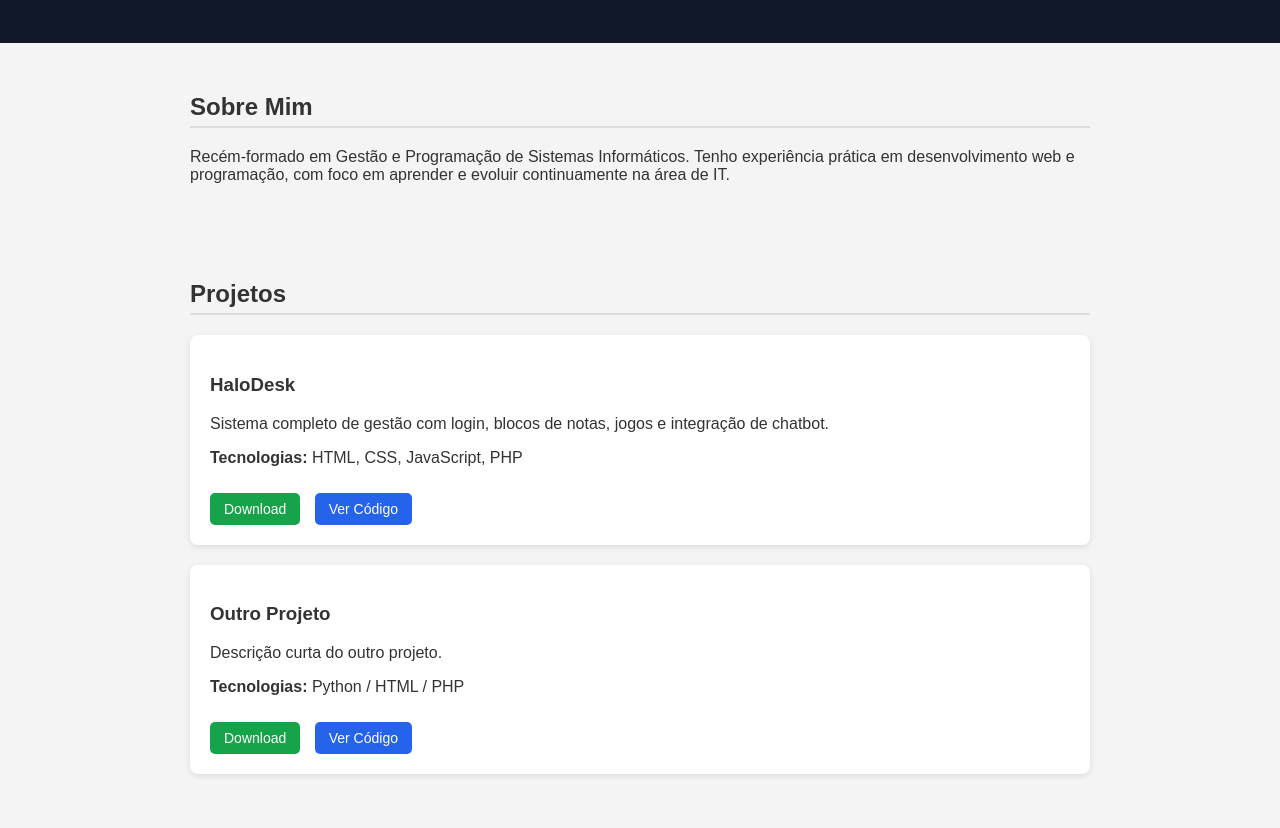
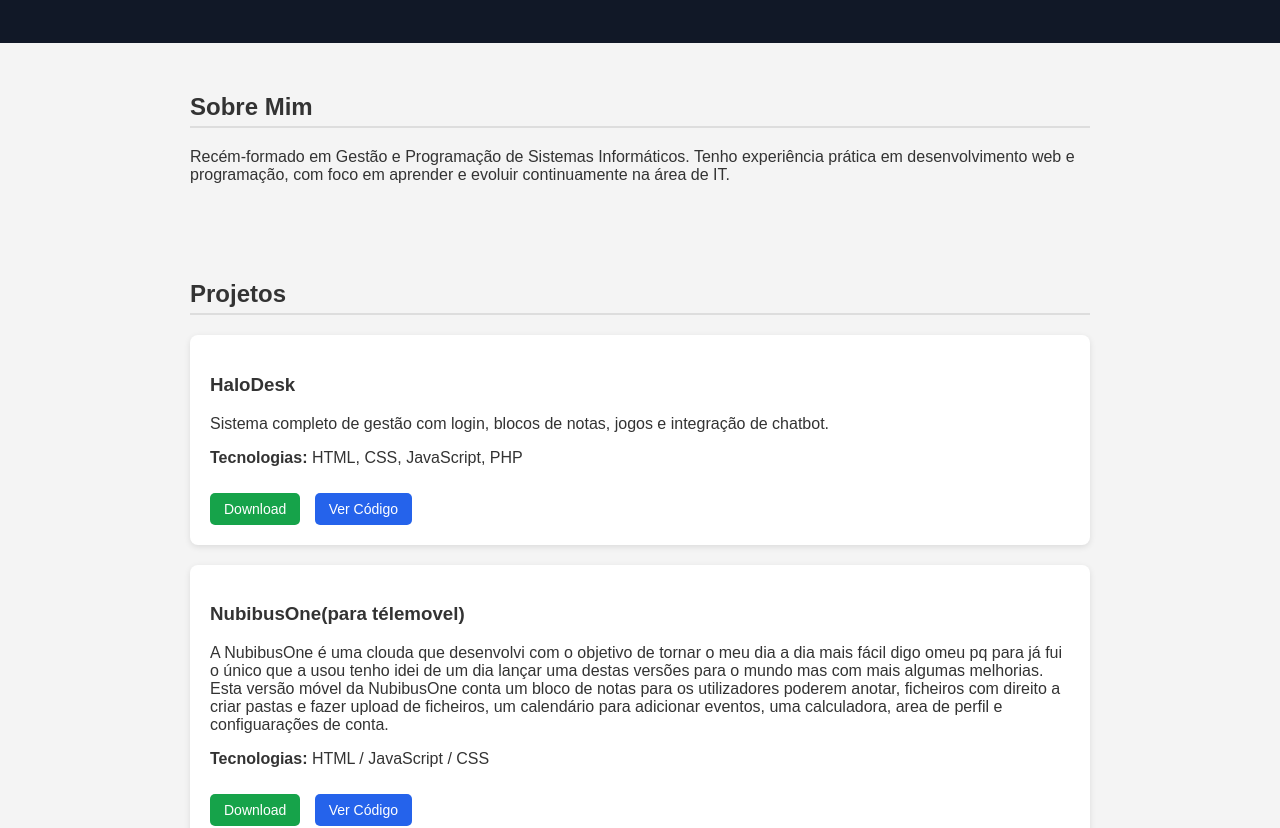
Before and after one commit to eduardo22042005/eduardo22042005.github.io, a plain HTML site: page programacao.html in a window 1280 px wide. Shown: the part 125-953 px from the top of the page. Drawn offline with Linux system fonts and the light colour scheme.

Commit message:
Update programacao.html

```diff
--- a/programacao.html
+++ b/programacao.html
@@ -85,8 +85,21 @@
         </p>
         <p><strong>Tecnologias:</strong> HTML, CSS, JavaScript, PHP</p>
         <!-- Substitui pelos links corretos -->
-        <a href="projetos/HaloDesk.zip" target="_blank" class="download">Download</a>
+        <a href="HaloDesk.zip" target="_blank" class="download">Download</a>
         <a href="https://eduardo22042005.github.io/HaloDesk" target="_blank">Ver Código</a>
+    </div>
+
+     <div class="project">
+        <h3>NubibusOne(para télemovel)</h3>
+        <p>
+            A NubibusOne é uma clouda que desenvolvi com o objetivo de tornar o  meu dia a dia mais fácil digo omeu pq para já fui o único que a
+            usou tenho idei de um dia lançar uma destas versões para o mundo mas com mais algumas melhorias.
+            Esta versão móvel da NubibusOne conta um bloco de notas para os utilizadores poderem anotar, ficheiros com direito a criar pastas e fazer upload de ficheiros,
+            um calendário para adicionar eventos, uma calculadora, area de perfil e configuarações de conta.
+        </p>
+        <p><strong>Tecnologias:</strong> HTML / JavaScript / CSS</p>
+        <a href="NubibusOne.zip" target="_blank" class="download">Download</a>
+        <a href="https://eduardo22042005.github.io/NubibusOne" target="_blank">Ver Código</a>
     </div>
 
     <div class="project">
```
